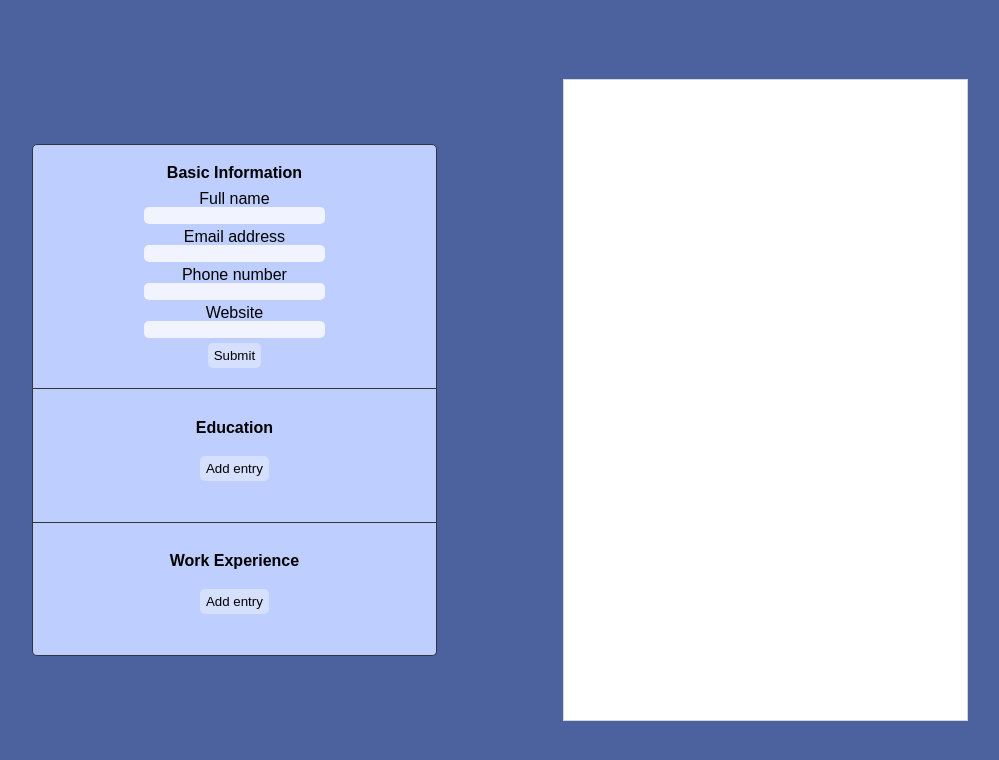
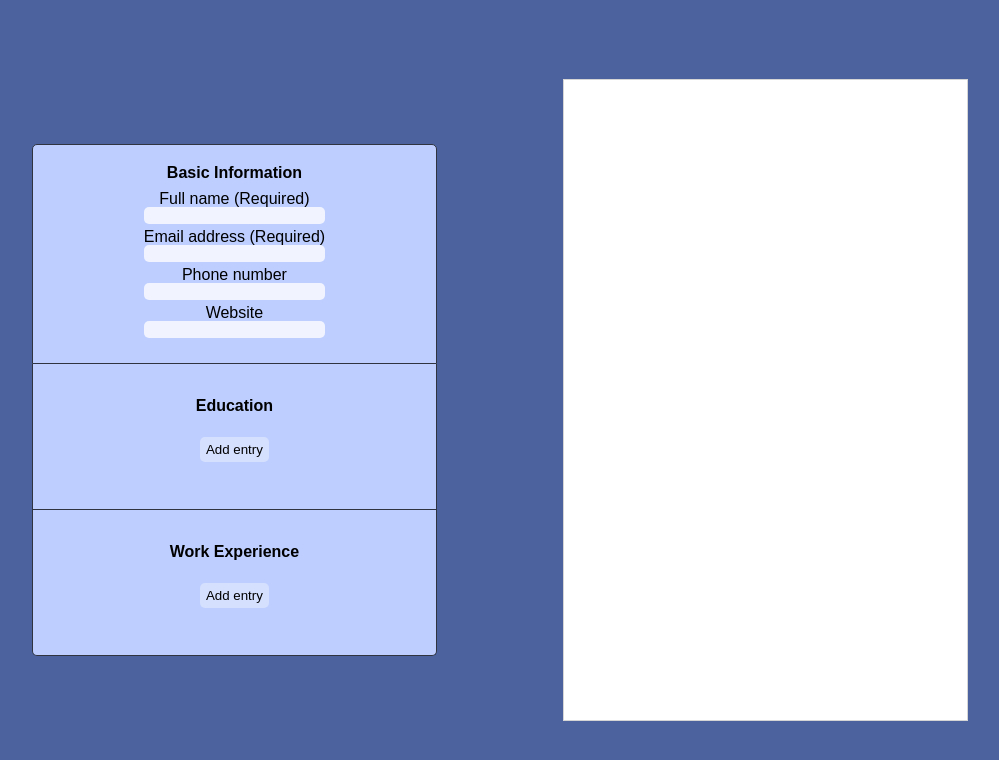
Before and after one commit to zainiscoding/cv-creator, a React (Create React App) app: page / in a window 1280 px wide. Shown: the top 760 px of the page, without its empty margins (141-1140 px from the left). Built offline with nearby package versions, Linux system fonts and the light colour scheme.

Commit message:
Implemented input validation on name and email, working on the rest

```diff
--- a/src/App.js
+++ b/src/App.js
@@ -14,6 +14,7 @@ class App extends Component {
         this.state = {
             educationCounter: -1,
             workCounter: -1,
+            inputError: true,
             basicInputsContainer: {},
             educationInputsContainer: [],
             workExperienceInputsContainer: [],
@@ -21,7 +22,16 @@ class App extends Component {
         this.submitChange = this.submitChange.bind(this);
         this.changeEditingState = this.changeEditingState.bind(this);
         this.removeStateItem = this.removeStateItem.bind(this);
+        this.checkEmptyInput = this.checkEmptyInput.bind(this);
     }
+
+    checkEmptyInput = (e) => {
+        if (e.target.value.length === 0) {
+            return this.setState({ inputError: true });
+        } else if (e.target.value.length > 0) {
+            return this.setState({ inputError: false });
+        }
+    };
 
     changeEditingState = () => {
         if (this.state.editing === true) {
@@ -59,6 +69,7 @@ class App extends Component {
     submitChange = (e) => {
         e.preventDefault();
 
+        if (this.state.inputError === false) {
             const allInputElements = Array.from(
                 e.target.parentNode.parentNode.children
             );
@@ -81,7 +92,10 @@ class App extends Component {
                     input.value.length > 0
                 ) {
                     educationInputs.push(input.title + ': ' + input.value);
-            } else if (input.name === 'education' && input.value.length > 0) {
+                } else if (
+                    input.name === 'education' &&
+                    input.value.length > 0
+                ) {
                     educationInputs.push(input.title + input.value);
                 }
             });
@@ -131,14 +145,20 @@ class App extends Component {
                             state.workCounter
                         ] = [...workInputs]);
                         //Prevents the applicant's name from displaying as, for example, "Name: John Smith"
-                } else if (input.title !== 'Name' && input.value.length !== 0) {
-                    return (state[input.parentNode.id][input.id] = input.value);
+                    } else if (
+                        input.title !== 'Name' &&
+                        input.value.length !== 0
+                    ) {
+                        return (state[input.parentNode.id][input.id] =
+                            input.value);
                     } else {
-                    return (state[input.parentNode.id][input.id] = input.value);
+                        return (state[input.parentNode.id][input.id] =
+                            input.value);
                     }
                 });
             });
             console.log(this.state);
+        }
     };
 
     render() {
@@ -152,6 +172,7 @@ class App extends Component {
                     <InputsContainer
                         submitChange={this.submitChange}
                         removeStateItem={this.removeStateItem}
+                        checkEmptyInput={this.checkEmptyInput}
                         info={info}
                         editing={this.state.editing}
                     />
--- a/src/components/InputBasicInfo.js
+++ b/src/components/InputBasicInfo.js
@@ -1,25 +1,63 @@
 import React, { Component } from 'react';
 
 class InputBasicInfo extends Component {
+    constructor(props) {
+        super(props);
+        this.state = {
+            emailError: false,
+            editingEmail: false,
+        };
+        this.checkEmailInput = this.checkEmailInput.bind(this);
+        this.setEmailFocus = this.setEmailFocus.bind(this);
+    }
+
+    setEmailFocus = () => {
+        return this.setState({ editingEmail: true });
+    };
+
+    checkEmailInput = (e) => {
+        this.setEmailFocus();
+        const emailTest = /^[a-zA-Z0-9.!#$%&'*+/=?^_`{|}~-]+@[a-zA-Z0-9-]+(?:\.[a-zA-Z0-9-]+)*$/;
+        if (e.target.value.match(emailTest) && e.target.value.length > 0) {
+            return this.setState({ emailError: false });
+        } else if (e.target.value.length === 0) {
+            return (
+                this.setState({ editingEmail: false }),
+                this.setState({ emailError: true })
+            );
+        }
+        console.log(this.state);
+    };
+
     render() {
         return (
             <div id='basicInputsContainer' className='inputArea'>
                 <h2>Basic Information</h2>
-                <label htmlFor='nameInput'>Full name</label>
+                <label htmlFor='nameInput'>Full name (Required)</label>
                 <input
                     name='basic'
                     type='text'
                     id='name'
                     className='input'
                     title='Name'
+                    onChange={this.props.checkEmptyInput}
                 ></input>
-                <label htmlFor='email'>Email address</label>
+                <label htmlFor='email'>Email address (Required)</label>
+                {this.state.emailError === true &&
+                    this.state.editingEmail === true && (
+                        <div className='inputErrorContainer'>
+                            <p className='inputFieldError'>
+                                Enter a valid email address!
+                            </p>
+                        </div>
+                    )}
                 <input
                     name='basic'
                     type='email'
                     id='email'
                     className='input'
                     title='Email'
+                    onChange={this.checkEmailInput}
                 ></input>
                 <label htmlFor='phoneNumber'>Phone number</label>
                 <input
@@ -37,6 +75,9 @@ class InputBasicInfo extends Component {
                     className='input'
                     title='Website'
                 ></input>
+                {this.props.info.inputError === false &&
+                    this.state.editingEmail === true &&
+                    this.state.emailError === false && (
                         <div className='submitBtnContainer'>
                             <button
                                 type='submit'
@@ -46,6 +87,7 @@ class InputBasicInfo extends Component {
                                 Submit
                             </button>
                         </div>
+                    )}
             </div>
         );
     }
--- a/src/components/InputsContainer.js
+++ b/src/components/InputsContainer.js
@@ -8,18 +8,21 @@ class InputsContainer extends Component {
         return (
             <div id='inputsContainer'>
                 <InputBasicInfo
-                    info={this.props.BasicsInputsContainer}
+                    info={this.props.info}
                     submitChange={this.props.submitChange}
+                    checkEmptyInput={this.props.checkEmptyInput}
                 />
                 <InputEducation
                     submitChange={this.props.submitChange}
                     removeStateItem={this.props.removeStateItem}
                     info={this.props.info}
+                    checkEmptyInput={this.props.checkEmptyInput}
                 />
                 <InputWorkExperience
                     submitChange={this.props.submitChange}
                     removeStateItem={this.props.removeStateItem}
                     info={this.props.info}
+                    checkEmptyInput={this.props.checkEmptyInput}
                 />
             </div>
         );
```
Lines whose indentation alone changed are shown as unchanged.
